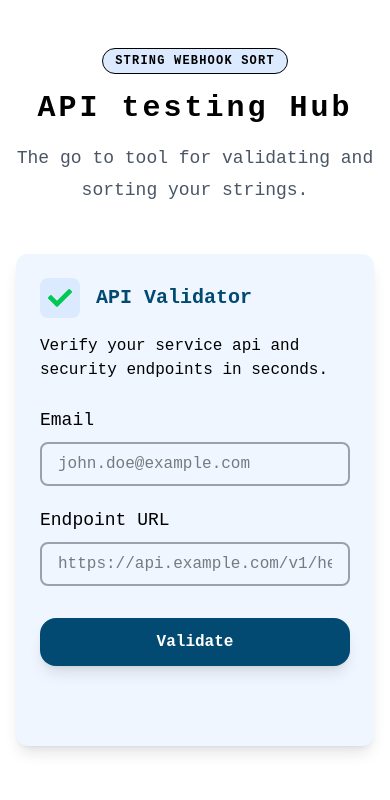
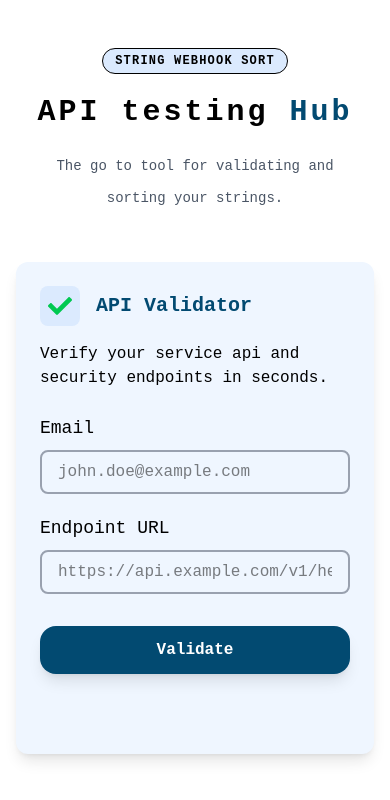
Before and after one commit to 23Mandla/ApiValidator, a Next.js app: page / in a window 390 px wide. Shown: the top 800 px of the page. Built offline with nearby package versions, Linux system fonts and the light colour scheme.

Commit message:
Update: updated home UI

```diff
--- a/app/page.js
+++ b/app/page.js
@@ -5,16 +5,16 @@ export default function Home() {
 
       <main className="flex min-h-screen w-full flex-col sm:px-6 py-12 lg:px-8 lg:items-center sm:items-start">
         <div className="absolute top-0 left-0 w-full h-96 bg-linear-to-b from-primary/5 to-transparent -z-10" />
-        <div className="w-full max-w-4xl text-center mb-12 space-y-4 ">
+        <div className="w-full max-w-4xl text-center mb-12 space-y-5 ">
           <div className="inline-flex bg-blue-100 gap-2 px-3 py-1 rounded-full  border  text-xs font-bold tracking-widest uppercase">
               <p>
                 String WebHook sort
               </p>
           </div>
-          <p className="text-3xl font-bold tracking-widest tracking-tight sm:text-4xl ">
-            API testing <span>Hub</span>
+          <p className="text-3xl font-bold tracking-widest sm:text-4xl ">
+            API testing <span className="text-sky-900">Hub</span>
           </p>
-          <p className="text-lg leading-8 text-gray-600">
+          <p className="text-muted-foreground text-sm leading-8 text-gray-600 px-10 sm:px-0 sm:text-lg">
             The go to tool for validating and sorting your strings.
           </p>
         </div>
```
